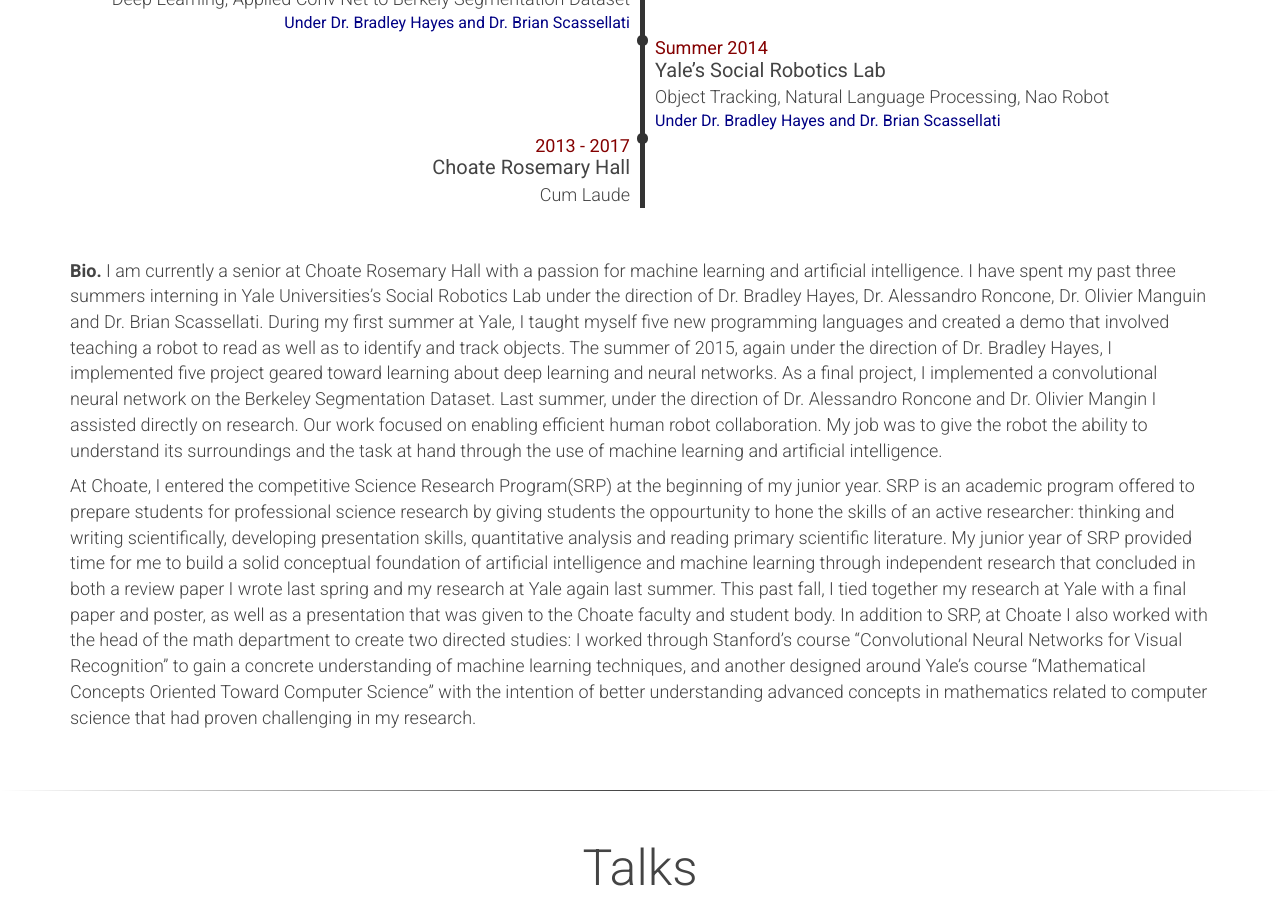
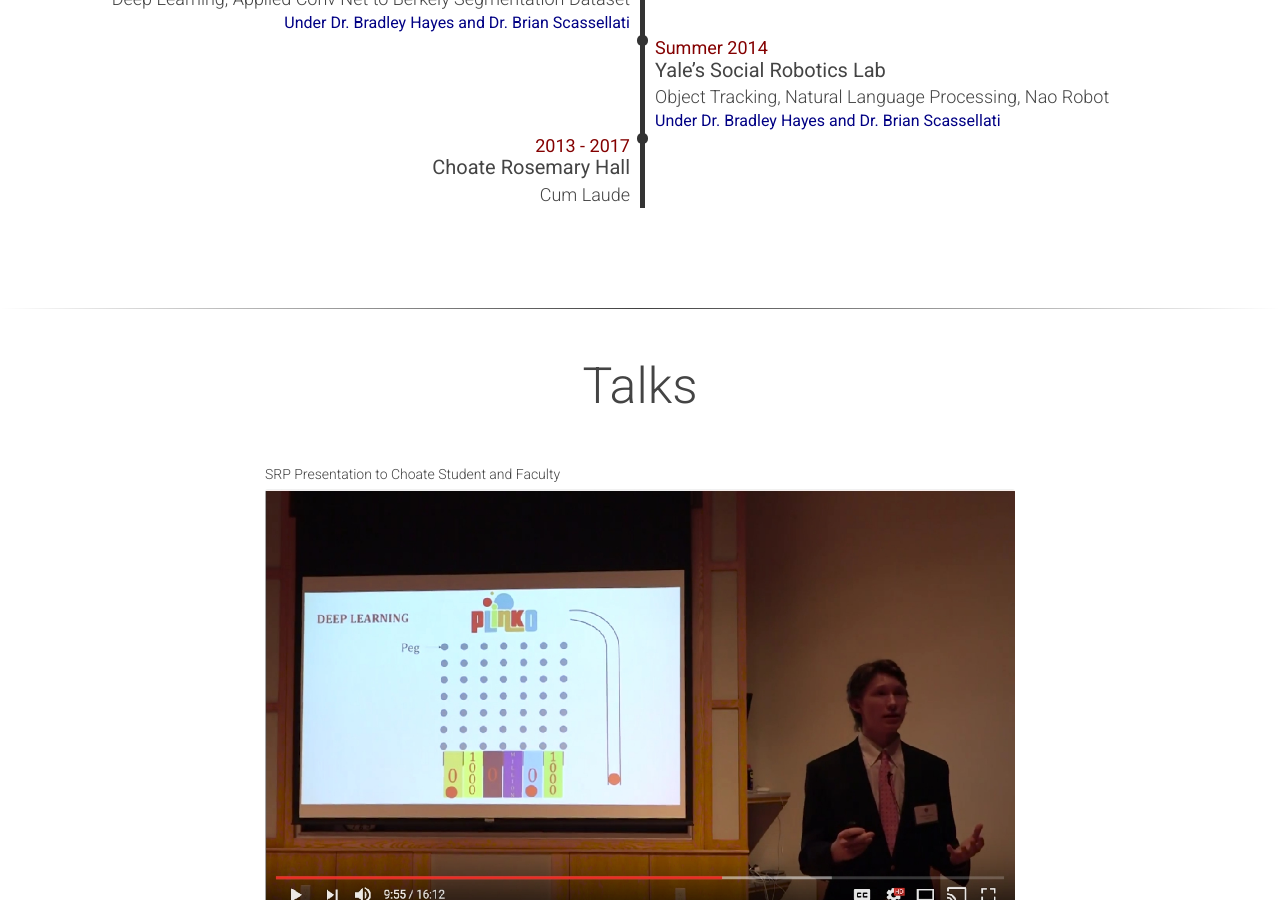
Before and after one commit to georgewildridge/georgewildridgeoriginalwebsite, a Jekyll site: the page built from index.md, in a window 1280 px wide and 900 px high, scrolled down 725 px. Built offline with Jekyll 4.4.1, drawn with Linux system fonts in a browser that asks for light colours.

Commit message:
Update bio.yml

```diff
--- a/_data/bio.yml
+++ b/_data/bio.yml
@@ -1,5 +1 @@
 bio: |
-  **Bio.** I am currently a senior at Choate Rosemary Hall with a passion for machine learning and artificial intelligence. I have spent my past three summers interning in Yale Universities's Social Robotics Lab under the direction of Dr. Bradley Hayes, Dr. Alessandro Roncone, Dr. Olivier Manguin and Dr. Brian Scassellati. During my first summer at Yale, I taught myself five new programming languages and created a demo that involved teaching a robot to read as well as to identify and track objects. The summer of 2015, again under the direction of Dr. Bradley Hayes, I implemented five project geared toward learning about deep learning and neural networks. As a final project, I implemented a convolutional neural network on the Berkeley Segmentation Dataset. Last summer, under the direction of Dr. Alessandro Roncone and Dr. Olivier Mangin I assisted directly on research. Our work focused on enabling efficient human robot collaboration. My job was to give the robot the ability to understand its surroundings and the task at hand through the use of machine learning and artificial intelligence.
-
-
-  At Choate, I entered the competitive Science Research Program(SRP) at the beginning of my junior year. SRP is an academic program offered to prepare students for professional science research by giving students the oppourtunity to hone the skills of an active researcher: thinking and writing scientifically, developing presentation skills, quantitative analysis and reading primary scientific literature. My junior year of SRP provided time for me to build a solid conceptual foundation of artificial intelligence and machine learning through independent research that concluded in both a review paper I wrote last spring and my research at Yale again last summer. This past fall, I tied together my research at Yale with a final paper and poster, as well as a presentation that was given to the Choate faculty and student body.  In addition to SRP, at Choate I also worked with the head of the math department to create two directed studies: I worked through Stanford’s course "Convolutional Neural Networks for Visual Recognition" to gain a concrete understanding of machine learning techniques, and another designed around Yale’s course "Mathematical Concepts Oriented Toward Computer Science” with the intention of better understanding advanced concepts in mathematics related to computer science that had proven challenging in my research.
```
